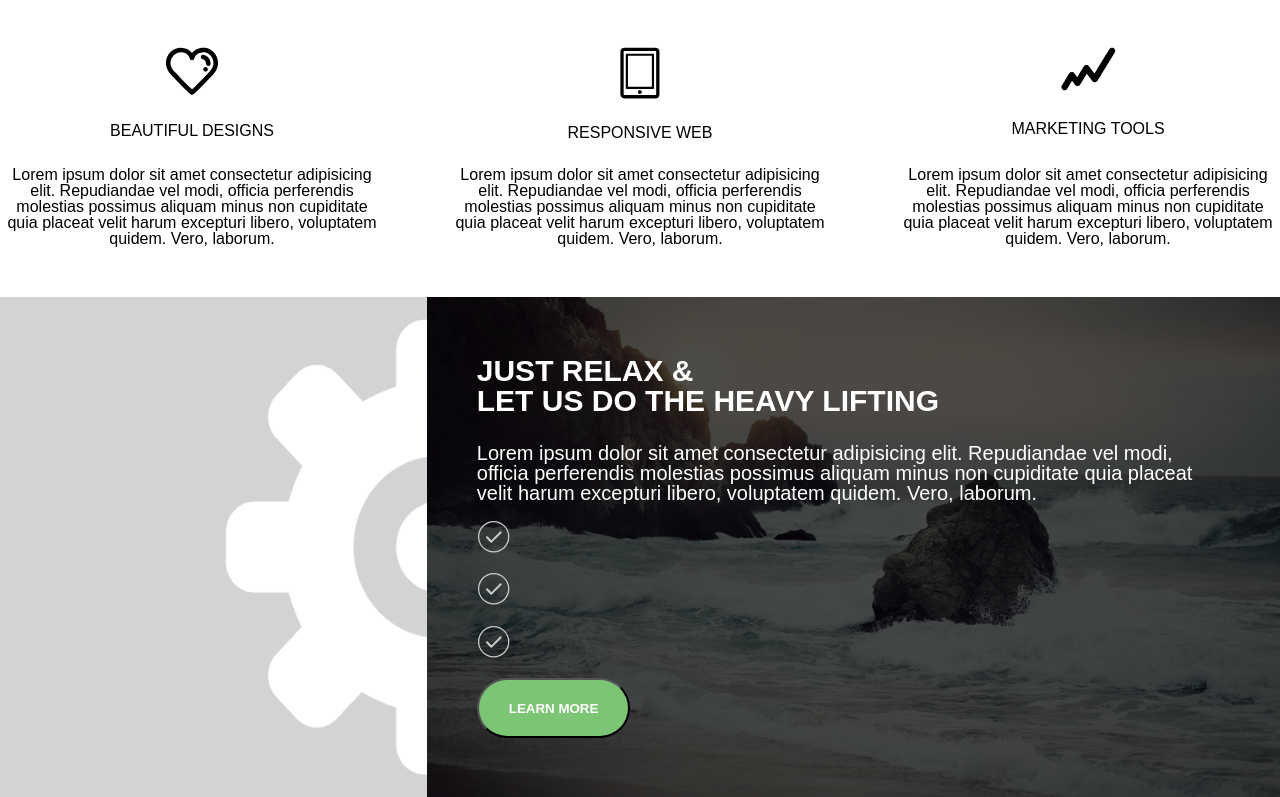
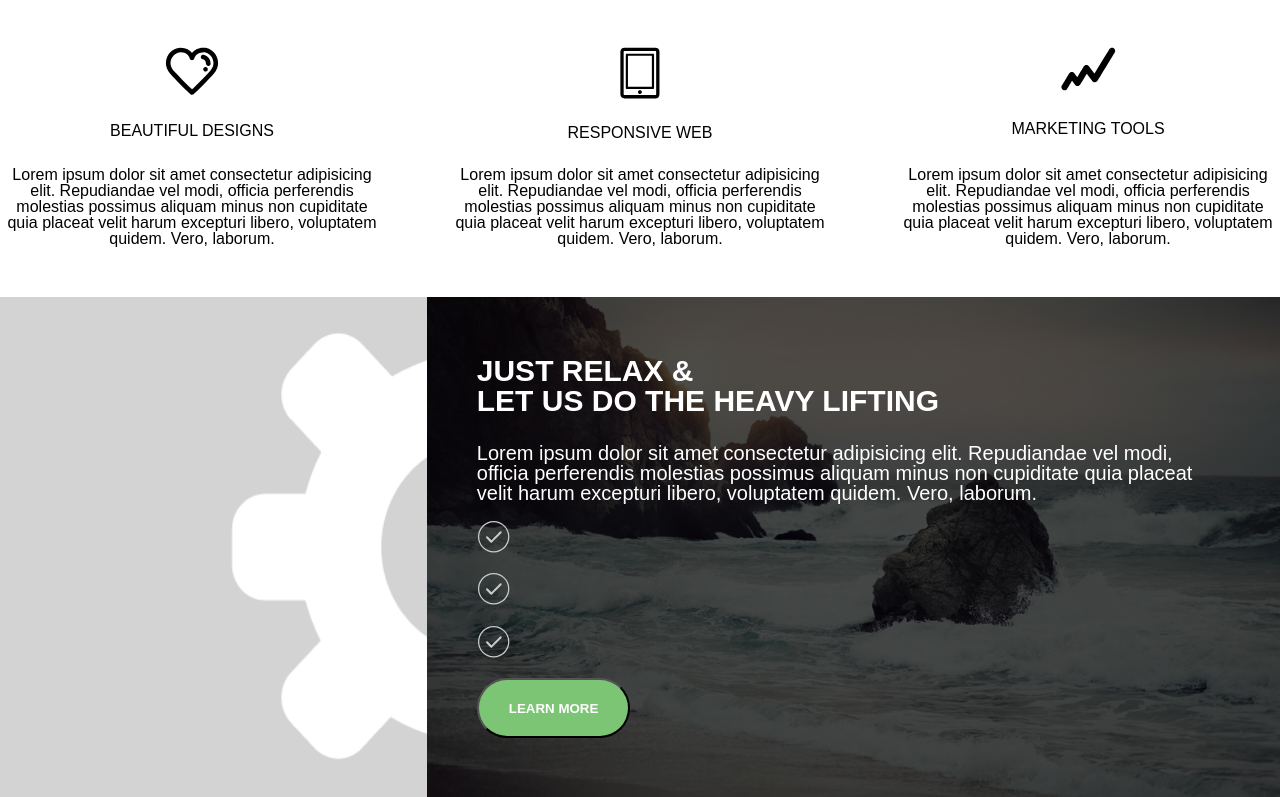
Before and after one commit to staszek998/WWDC3-treehouse, a React (Create React App) app: page / in a window 1280 px wide. Shown: the part 783-1580 px from the top of the page. Built offline with nearby package versions, Linux system fonts and the light colour scheme.

Commit message:
Correct styling of the gear background

```diff
--- a/src/App.css
+++ b/src/App.css
@@ -256,9 +256,9 @@ nav a {
   height: 100%;
   background-color: lightgray;
   background-image: url("./images/intro/gear.png");
-  background-size: 100%;
+  background-size: 500px;
   background-repeat: no-repeat;
-  background-position: 225px; }
+  background-position: calc(0.18 * 100vw); }
 
 .just-relax__content {
   background: linear-gradient(rgba(0, 0, 0, 0.7), rgba(0, 0, 0, 0.7)), url("./images/intro/intro.png");
--- a/src/scss/sections/_intro.scss
+++ b/src/scss/sections/_intro.scss
@@ -30,9 +30,9 @@
   height: 100%;
   background-color: lightgray;
   background-image: url("./images/intro/gear.png");
-  background-size: 100%;
+  background-size: 500px;
   background-repeat: no-repeat;
-  background-position: 225px;
+  background-position: calc(0.18 * 100vw);
 }
 
 .just-relax__content {
```
